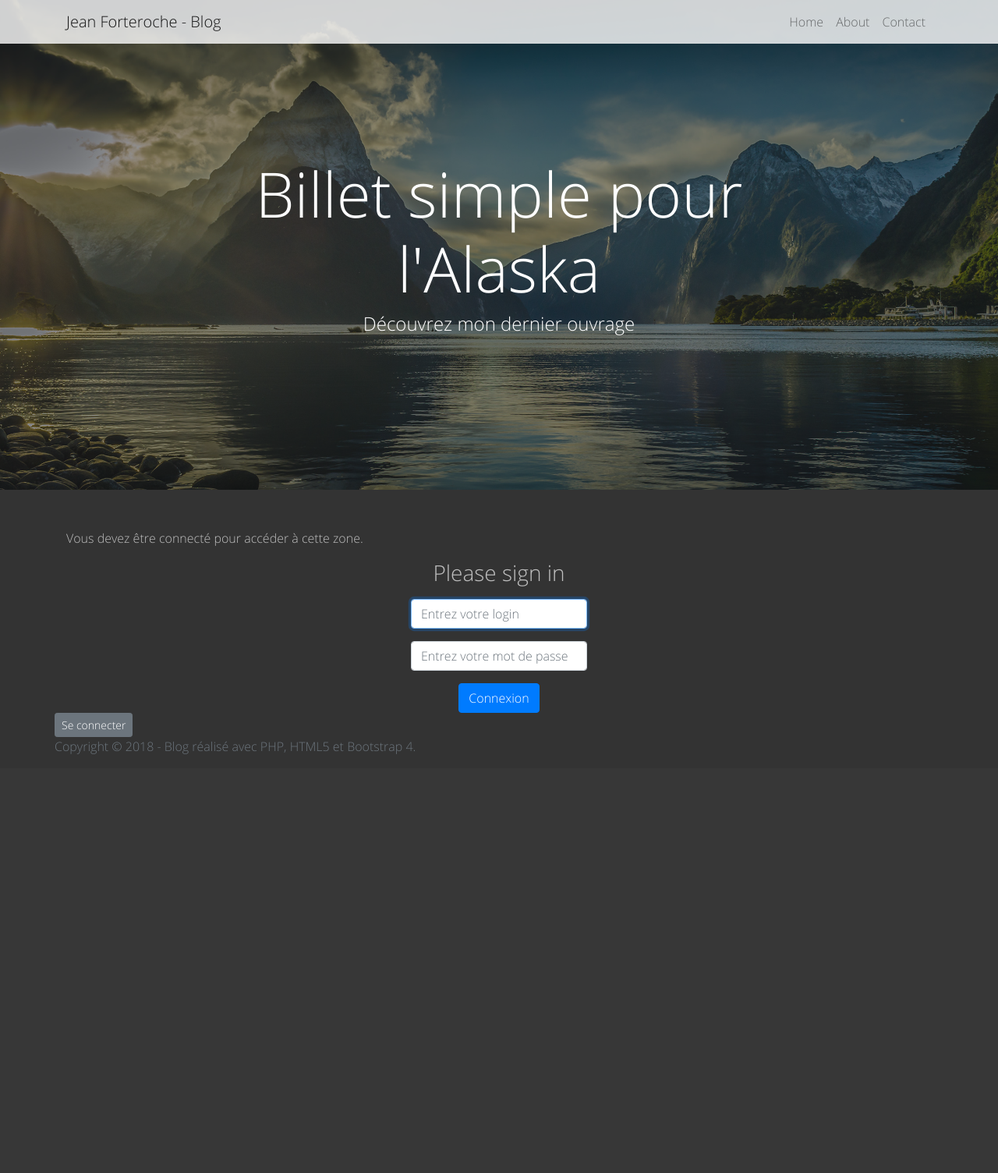
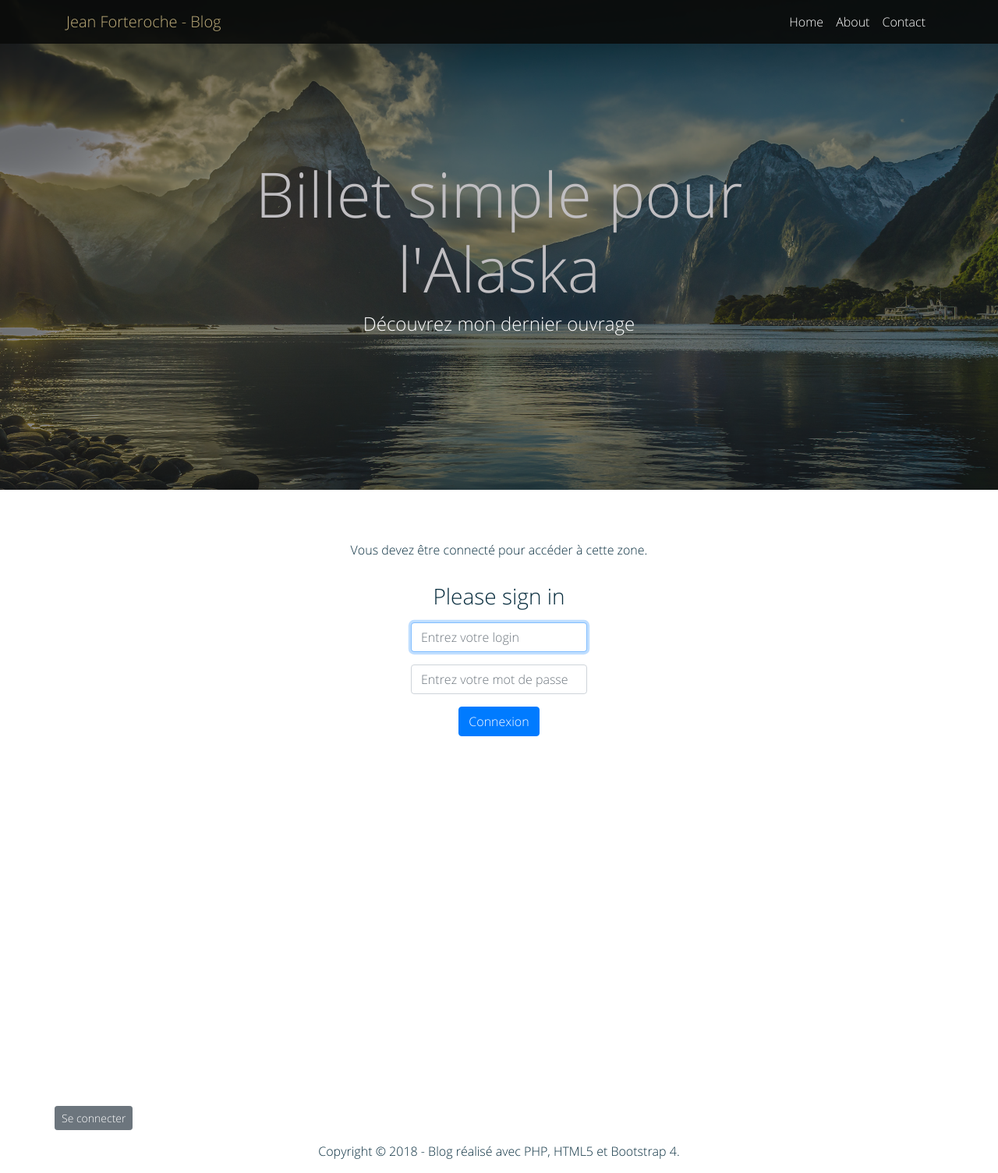
Before and after one commit to Chrisentem/Blog-MVC, a PHP site: page /Connection in a window 1280 px wide. Shown: the whole page at 78% size. Before the commit the page ends 967 px from the top, so only its background shows below. Run offline with PHP 8.4, Linux system fonts and the light colour scheme.

Commit message:
Several css design modifications

```diff
--- a/Content/css/style.css
+++ b/Content/css/style.css
@@ -112,17 +112,46 @@ html, body {
 }
 
 body {
-    color: #bfbfbf;
-    background: #333;
+    color: #082d3e;
+    background: #fff;
     font-family: 'Open Sans', 'Helvetica Neue', Helvetica, Arial, sans-serif;
+    min-height: 100%;
+}
+
+.navbar-light .navbar-brand {
+  color: #beac7a;
+}
+
+.navbar-light .navbar-brand:focus, .navbar-light .navbar-brand:hover {
+  color: rgba(255, 255, 255, 1);
+}
+
+.navbar-light .navbar-nav .nav-link {
+  color: rgba(255, 255, 255, 1);
+}
+
+.navbar-light .navbar-nav .nav-link:focus, .navbar-light .navbar-nav .nav-link:hover {
+  color: rgba(190, 172, 122, 1);
+}
+
+.fixed-top {
+  background-color: rgba(10, 12, 11, 0.9);
+}
+
+header.masthead .page-heading, header.masthead .site-heading a:hover {
+  text-decoration: none;
+}
+
+article a:hover {
+  text-decoration: none;
 }
 
 h1 {
-    color: white;
+    color: #082d3e;
 }
 
 h2 {
-    color: white;
+    color: #082d3e;
 }
 
 .postTitle {
@@ -135,12 +164,8 @@ h2 {
 
 #blogTitle {
     text-align: center;
+    color: #c0bec1;
 }
-
-#answerTitles {
-    font-size: 1em;
-}
-
 
 #decoLink {
     color: #bfbfbf;
@@ -151,12 +176,27 @@ h2 {
   margin-right: 5px;
 }
 
+#blogFooter {
+  clear: both;
+  position: relative;
+  z-index: 10;
+  height: 3em;
+  margin-top: 20px;
+}
 
-/** Administration **/
+/** Connection **/
 
-.text-center .row {
+.text-center {
   justify-content: space-around;
+  margin-top: 15px;
 }
+
+.container {
+  align-content: space-between;
+  min-height: 90%;
+}
+
+/** Admin **/
 
 .admin-editpost {
 display: block;
@@ -179,7 +219,3 @@ transition: border-color .15s ease-in-out,box-shadow .15s ease-in-out;
 .admin-editpost time {
   color: #555;
 }
-
-.fixed-top {
-  background-color: rgba(255, 255, 255, 0.8);
-}
--- a/View/Connection/index.php
+++ b/View/Connection/index.php
@@ -1,10 +1,12 @@
 <?php $this->title = "Mon Blog - Connexion" ?>
 
+<div class="container">
+	<div class="row text-center">
 		<header>
 			<p>Vous devez être connecté pour accéder à cette zone.</p>
 		</header>
-<div class="text-center">
-	<div class="row">
+	</div>
+	<div class="row text-center">
         <form class="form-signin" action="connection/connect" method="post">
 			<h1 class="h3 mb-3 font-weight-normal">Please sign in</h1>
 			<div class="form-group">
@@ -16,9 +18,9 @@
 			<button class="btn btn-primary" type="submit">Connexion</button>
 		</form>
 	</div>
-</div>
-<div class="container">
+	<div class="row">
 		<?php if (isset($msgError)): ?>
 		    <p><?= $msgError ?></p>
 		<?php endif; ?>
 	</div>
+</div>
--- a/View/Template.php
+++ b/View/Template.php
@@ -7,6 +7,7 @@
   <!-- Bootstrap core CSS -->
   <link href="Content/bootstrap/css/bootstrap.min.css" rel="stylesheet">
     <!-- Custom styles for this template -->
+  <link href="Content/css/style.css" rel="stylesheet">
   <link href="Content/css/style.css" rel="stylesheet">
   <title><?= $title ?></title>
 </head>
@@ -78,8 +79,8 @@
           echo '<a class="btn btn-secondary btn-sm" href="admin/">Se connecter</a></li>';
         } ?>
       </div>
-      <div class="row">
-          <p class="copyright text-muted">Copyright &copy; 2018 - Blog réalisé avec PHP, HTML5 et Bootstrap 4.</p>
+      <div class="row text-center">
+          <p class="copyright">Copyright &copy; 2018 - Blog réalisé avec PHP, HTML5 et Bootstrap 4.</p>
       </div>
     </div>
   </footer>
```
Lines whose indentation alone changed are shown as unchanged.
